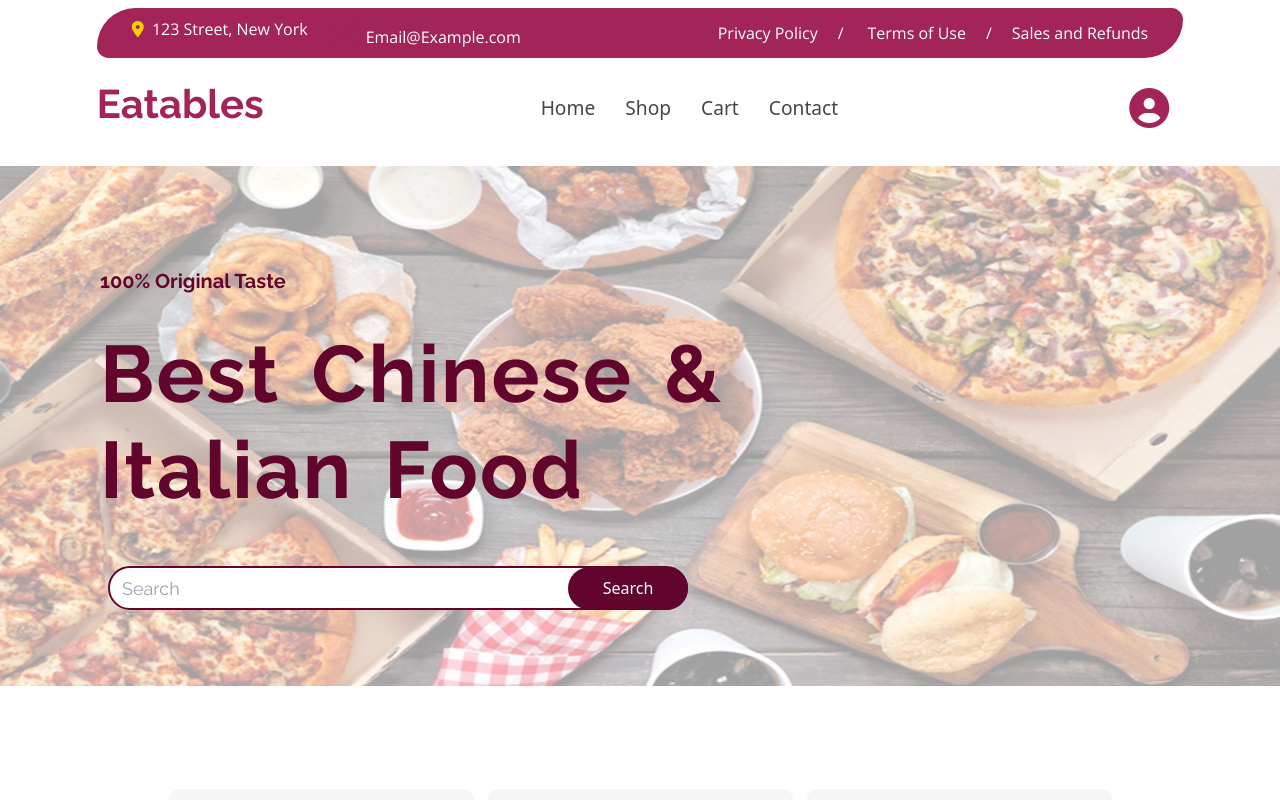
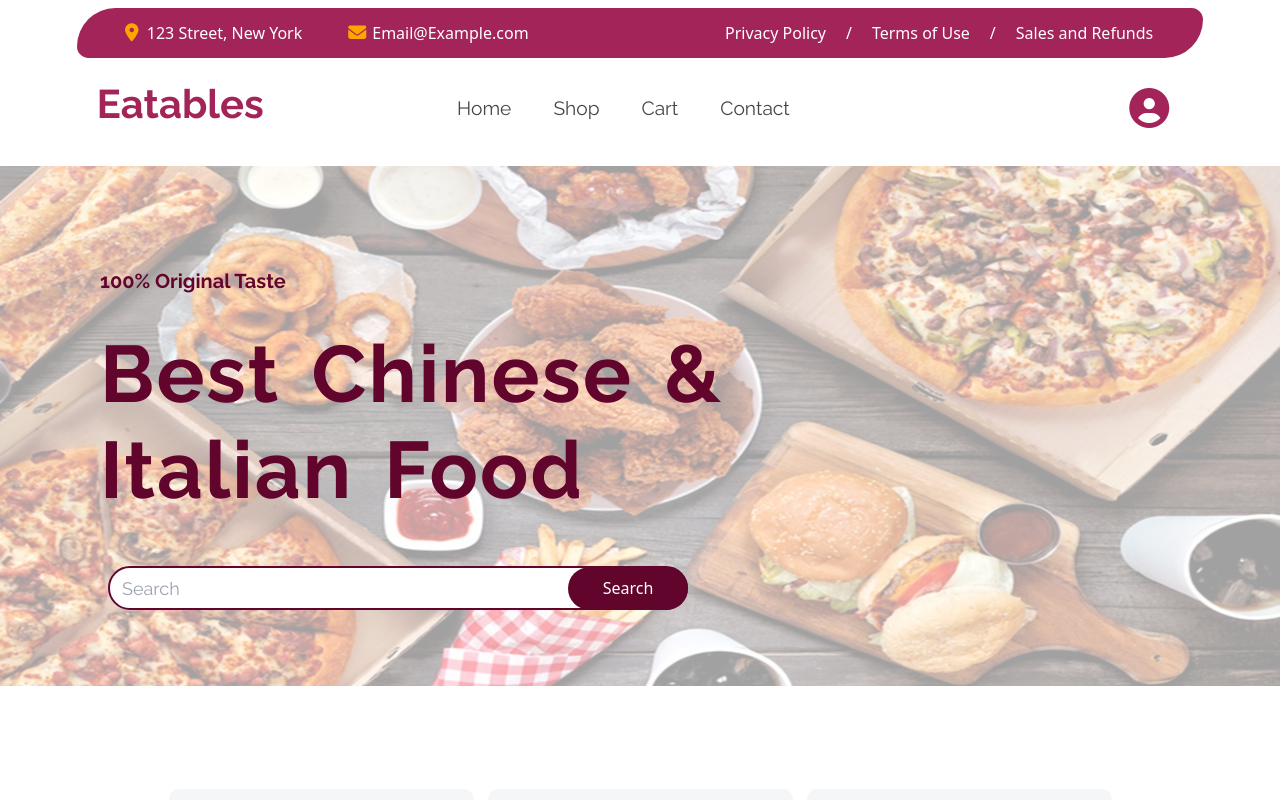
Before and after one commit to RahulJangra79/eatables, a React (Create React App) app: page / in a window 1280 px wide. Shown: the top 800 px of the page. Built offline with nearby package versions, Linux system fonts and the light colour scheme; no server answers.

Commit message:
changes final

```diff
--- a/src/components/Header.css
+++ b/src/components/Header.css
@@ -14,69 +14,62 @@
         margin: 0 auto;
     }
 
-    @media only screen and (min-width:415px) and (max-width:970px)
-    {
-        width: 100%;
-        height: 100px;
-        margin: 0;
-    }
-
-    @media only screen and (max-width:415px)
+    @media only screen and (max-width:970px)
     {
         width: 100%;
         height: 100px;
         margin: 0;
     }
 }
-.navbar1
-{
-    background-color: #a22458;
+.navbar1{
+    height: 50px;
+    width: 100%;
     display: flex;
     justify-content: space-between;
-    margin: 0px 20px;
-    padding: 25px;
-    width: 100%;
-    height: 50px;
     border-radius: 50px 15px;
     font-size: 1rem;
     align-items: center;
+    padding: 0 20px;
+    background-color: #a22458;
+    color: white;
 
     @media only screen and (max-width:970px)
     {
         display: none !important;
     }
 }
-.navbar1-left-side {
+.navbar1-left-side{
     display: flex;
+    justify-content: left;
 }
-
-.navbar1-right-side {
+.navbar1-left-side i{
+    font-size: 18px;
+    color: orange;
+}
+.navbar1-left-side-para{
+    margin: 0 20px;
+    cursor: pointer;
+}
+.navbar1-left-side-link{
+    color: white;
+    text-decoration: none;
+}
+.navbar1-right-side{
     display: flex;
+    justify-content: right;
+    margin-right: 20px;
 }
-
-.navbar1-left-side a,
-.navbar1-right-side a {
-    text-decoration: none;
-    font-size: 16px;
-    font-family: 'Open Sans', sans-serif;
+.navbar1-right-side-para{
+    margin: 0 10px;
+    cursor: pointer;
 }
-.navbar1-left-side p{
-    margin: 0 10px;
-}
-.navbar1-right-side p{
-    margin: 0 10px;
-}
-/* .navbar1-right-side p:hover{
-    color: #ffd000;
-} */
-.navbar1-right-side span{
+.navbar1-right-side-para span{
     margin-left: 20px;
 }
-
-.text-orange {
-    color: #ffd000;
+.navbar1-right-side-link{
+    color: white;
+    text-decoration: none;
 }
-
 /* ------navbar 2 ------- */
 
 .navbar2{
@@ -86,22 +79,16 @@
     width: 100%;
     margin: 0 20px;
     align-items: center;
+    position: sticky !important;
+    top: 0;
 
-    @media only screen and (max-width:415px)
-    {
-        height: 100px;
-        width: 100%;
-    }
-
-    @media only screen and (min-width:415px) and (max-width:970px)
+    @media only screen and (max-width:970px)
     {
         height: 100px;
         width: 100%;
     }
 }
 .eatables-h1 h1{
-    padding: 20px 0;
-    margin: 0 0 8px;
     font-size: 40px;
     font-family: Raleway;
     font-weight: 700;
@@ -143,11 +130,13 @@
 }
 .nav-item a{
     color: #444749;
-    padding: 5px 15px;
+    margin: 0 5px;
+    font-family: Raleway;
     font-size: larger;
 }
 .nav-item a:hover{
     color: #a22458;
+    box-shadow: 0px 2px 0px #a22458;
 }
 .nav-link{
     color: #a22458;
@@ -176,8 +165,11 @@
 
 
 .nav-icons{
+    width: 200px;
     display: flex;
+    justify-content: end;
     align-items: center;
+    cursor: pointer;
 
     @media only screen and (max-width:415px)
     {
--- a/src/components/Header.js
+++ b/src/components/Header.js
@@ -17,34 +17,29 @@ const Header = () => {
   return (
     <div>
       <div className="navbar">
-        <div className="navbar1 d-sm-none d-md-none d-lg-flex">
+        <div className="navbar1">
           <div className="navbar1-left-side">
-            <p>
-              <i class="fas fa-map-marker-alt me-1 text-orange"></i>{" "}
-              <a href="#" class="text-white">
-                123 Street, New York
-              </a>
+            <p className="navbar1-left-side-para">
+              <i class="fa-solid orange fa-location-dot"></i>
+              <a className="navbar1-left-side-link">123 Street, New York</a>
             </p>
-            <p>
-              <i class="fas fa-envelope me-2 text-orange"></i>
-              <a href="#" class="text-white">
-                Email@Example.com
-              </a>
+
+            <p className="navbar1-left-side-para">
+              <i class="fa-solid fa-envelope"></i>
+              <a className="navbar1-left-side-link">Email@Example.com</a>
             </p>
           </div>
           <div className="navbar1-right-side">
-            <a href="#" class="text-white mx-1">
-              <p class="text-white">
-                Privacy Policy<span>/</span>
-              </p>
+            <a className="navbar1-right-side-link">
+              <p className="navbar1-right-side-para">Privacy Policy<span>/</span></p>
             </a>
-            <a href="#" class="text-white">
-              <p class="text-white">
-                Terms of Use<span>/</span>
-              </p>
+
+            <a className="navbar1-right-side-link">
+              <p className="navbar1-right-side-para">Terms of Use<span>/</span></p>
             </a>
-            <a href="#" class="text-white">
-              <p class="text-white">Sales and Refunds</p>
+
+            <a className="navbar1-right-side-link">
+              <p className="navbar1-right-side-para">Sales and Refunds</p>
             </a>
           </div>
         </div>
--- a/src/components/Store.css
+++ b/src/components/Store.css
@@ -1,53 +1,34 @@
 @import url('https://fonts.googleapis.com/css?family=Raleway');
 
 .store1{
-    height: 650px;
+    height: auto;
     width: 100%;
     background: rgb(255, 165, 0, 0.85);
     font-family: Raleway;
 }
 
-@media only screen and (max-width:1050px)
-{
-    .store1{
-        display: none !important;
-    }
+.burger-big{
+    background-image: url('/src/Images/burger-big.png');
+    height: 600px;
+    width: 550px;
+    background-size: cover;
+    background-repeat: no-repeat;
+    margin: 0 auto;
 }
 
-.burger-big{
-    background-image: url('/src/Images/burger-big.png');
-    height: 700px;
-    width: 550px;
-    background-size: 550px 700px;
-    background-repeat: no-repeat;
-    margin-right: 150px;
-}
-
-
-@media only screen and (max-width:415px)
-{
-    .burger-big{
-        width: 400px;
-        height: 400px;
-        background-size: 400px 400px;
-    }
-}
-
-@media only screen and (min-width:415px) and (max-width:1050px)
+@media only screen and (max-width: 560px)
 {
 
     .burger-big{
-        width: 70%;
+        width: 100%;
         height: 600px;
         background-size: 100% 600px;
-        margin-left: 15%;
     }
 }
 
 .store2{
     display: flex;
     justify-content: space-evenly;
-    padding-top: 100px;
 }
 
 @media only screen and (max-width:415px)
@@ -66,81 +47,44 @@
 
 .the-text{
     font-size: 60px;
-    margin-top: 100px;
+    text-align: left;
+    width: 50%;
+    padding: 8% 0px 0px 8%;
+
 }
 
-@media only screen and (max-width:415px)
+@media only screen and (max-width:426px)
 {
     .the-text
     {
         font-size: 40px;
-        margin-top: -35px;
+        width: 100%;
     }
 }
 
-@media only screen and (min-width:415px) and (max-width:1050px)
+@media only screen and (min-width:426px) and (max-width:1050px)
 {
 
     .the-text
     {
-        margin: 0;
-        font-size: 500%;
-        margin-top: -35px;
+        width: 100%;
     }
 }
 
 .fresh-food{
     color: white;
     font-weight: 700;
-    margin-right: 210px;
-}
-
-@media only screen and (max-width:415px)
-{
-    .fresh-food{
-        width: 300px;
-        margin-left: 20px;
-    }
-}
-
-
-@media only screen and (min-width:415px) and (max-width:1050px)
-{
-
-    .fresh-food{
-        width: 100%;
-        /* margin-left: 15%; */
-    }
 }
 
 .our-store{
     color: #455958;
     text-align: left;
-    margin-left: 150px;
     margin-top: 20px;
-}
-
-@media only screen and (max-width:415px)
-{
-    .our-store{
-       margin-left:20px;
-        margin-top: 10px;
-    }
-}
-
-@media only screen and (min-width:415px) and (max-width:1050px)
-{
-    .our-store{
-        margin-left: 15%;
-        width: 85%;
-         margin-top: 10px;
-     }
 }
 
 .store-des{
     font-size: 18px;
     text-align: left;
-    margin-left: 150px;
     color: #455958;
     margin-top: 20px;
 }
@@ -149,8 +93,6 @@
 {
     .store-des{
         margin-top: 15px;
-        width: 370px;
-        margin-left:20px;
     }
 }
 
@@ -161,17 +103,13 @@
         width: 80%;
         margin-top: 15px;
         font-size: 30%;
-        margin-left: 15%;
     }
 }
 
 .buy-btn{
-    margin-left: 130px;
     margin-top: 20px;
     height: 60px;
     width: 150px;
-    align-items: left;
-    margin-right: 600px;
     background: rgb(255, 165, 0, 0.85);
     border: 2px solid white;
     border-radius: 30px;
@@ -184,7 +122,6 @@
 {
     .buy-btn
     {
-     margin-left:20px;
     margin-top: 20px;
     height: 65px;
     width: 150px;
--- a/src/components/testimonial.css
+++ b/src/components/testimonial.css
@@ -112,7 +112,7 @@
     display: flex;
     flex-direction: row;
     margin-top: 20px;
-    justify-content: space-evenly;
+    justify-content: center;
 }
 @media only screen and (max-width: 415px)
 {
```
